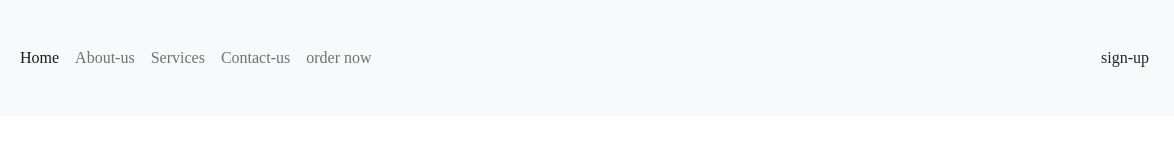
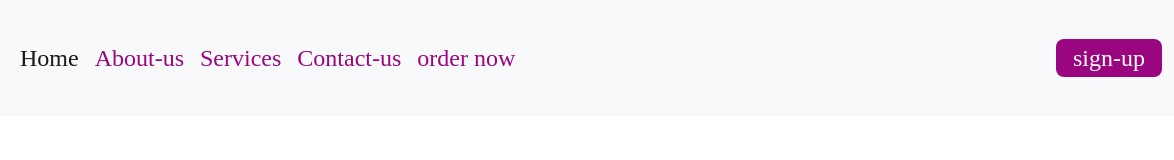
Before and after one commit to Chrystaly3/Pizza-inn--, a plain HTML site: page index.html in a window 1280 px wide. Shown: the full height of the page, 106-1280 px from the left. Drawn offline with nearby package versions, Linux system fonts and the light colour scheme; a web font is replaced by a local one.

Commit message:
navbar styles

```diff
--- a/stlye.css
+++ b/stlye.css
@@ -8,3 +8,17 @@
   color: #1A5F7A;
 
 }
+.navbar .container-fluid
+.collapse ul li a{
+	font-size: 1.5rem;
+	color: #9A0680;
+
+}
+.sign .btn{
+	background-color: #9A0680;
+	color: #fff;
+	font-size: 1.5rem;
+	padding: 0 1rem;
+	text-decoration: none;
+	border-radius: 8px;
+}
```
Also changed, not shown: index.html (+1 -0 lines).
